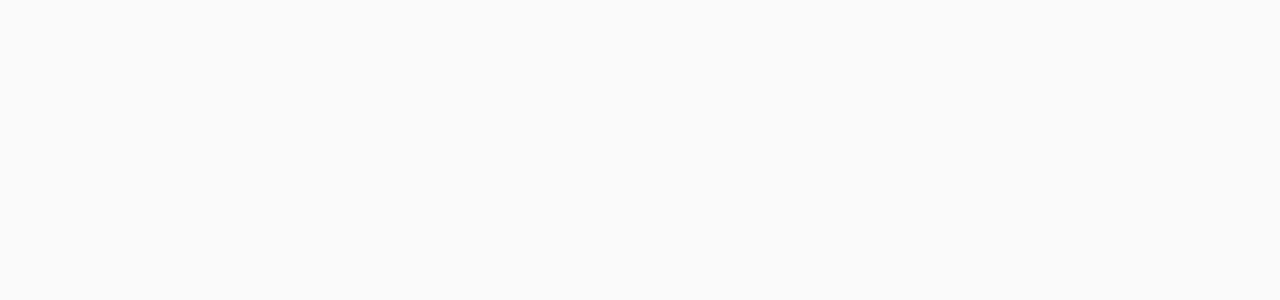
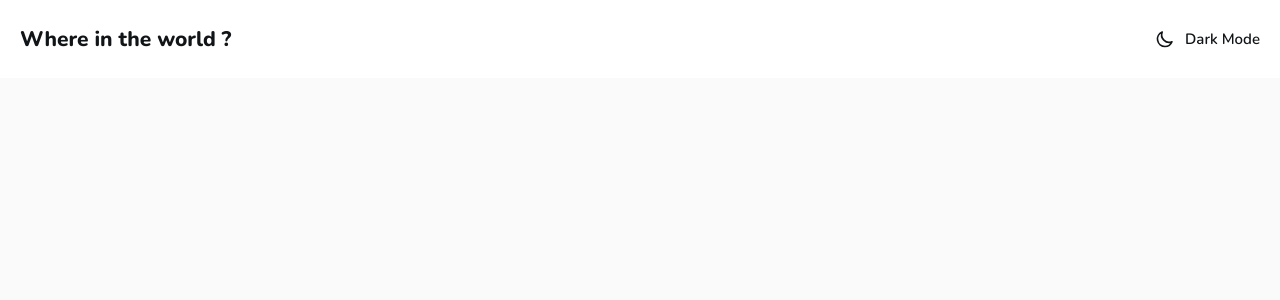
Before and after one commit to yusufneeson/rest-countries, a Next.js app: page / in a window 1280 px wide. Shown: the top 300 px of the page. Built offline with nearby package versions, Linux system fonts and the light colour scheme.

Commit message:
HomeLayout: Navbar and apply next-themes

```diff
--- a/src/layout/HomeLayout.jsx
+++ b/src/layout/HomeLayout.jsx
@@ -1,11 +1,21 @@
+import { useTheme } from "next-themes";
 import Head from "next/head";
+import Link from "next/link";
+import { useEffect, useState } from "react";
+import Moon from "../components/icons/Moon";
+import Sun from "../components/icons/SUn";
+import style from "./homelayout.module.css";
 
 function HomeLayout(props) {
 	const { title = "", children } = props;
+	const { theme, setTheme } = useTheme();
+	const [mounted, setMounted] = useState(false);
+	useEffect(() => setMounted(true), []);
+	const isDark = theme === "dark";
 	return (
 		<>
 			<Head>
-				<title>{title ? `${title} |` : ""} Next.js Countries</title>
+				<title>Next.js Countries</title>
 				<meta
 					name="description"
 					content="List all countries using REST API with Next.js by Yusuf Neeson"
@@ -13,7 +23,36 @@ function HomeLayout(props) {
 				<meta name="keywords" content="next.js, countries, rest, api" />
 				<meta name="author" content="Yusuf Neeson" />
 			</Head>
-			{children}
+			<header className={style.header}>
+				<nav className={style.nav}>
+					<h1 className={style.title}>
+						<Link href="/">
+							<a>Where in the world ?</a>
+						</Link>
+					</h1>
+					<div
+						onClick={() => setTheme(isDark ? "light" : "dark")}
+						className={style.switcher}
+					>
+						{mounted && (
+							<>
+								{isDark ? (
+									<>
+										<Sun className={style.icon} /> Light
+										Mode
+									</>
+								) : (
+									<>
+										<Moon className={style.icon} /> Dark
+										Mode
+									</>
+								)}
+							</>
+						)}
+					</div>
+				</nav>
+			</header>
+			<main>{children}</main>
 		</>
 	);
 }
--- /dev/null
+++ b/src/layout/homelayout.module.css
@@ -0,0 +1,30 @@
+.header {
+	padding: 2.5rem 0;
+	background-color: var(--elements);
+}
+.nav {
+	display: flex;
+	justify-content: space-between;
+	align-items: center;
+	max-width: 128rem;
+	margin: 0 auto;
+	color: var(--text);
+}
+.switcher {
+	display: flex;
+	justify-content: space-between;
+	align-items: center;
+	font-weight: 600;
+	font-size: 1.5rem;
+	gap: 1rem;
+	cursor: pointer;
+}
+.icon {
+	width: 2rem;
+	height: 2rem;
+}
+@media screen and (max-width: 1360px) {
+	.header {
+		padding: 2.5rem 2rem;
+	}
+}
```
